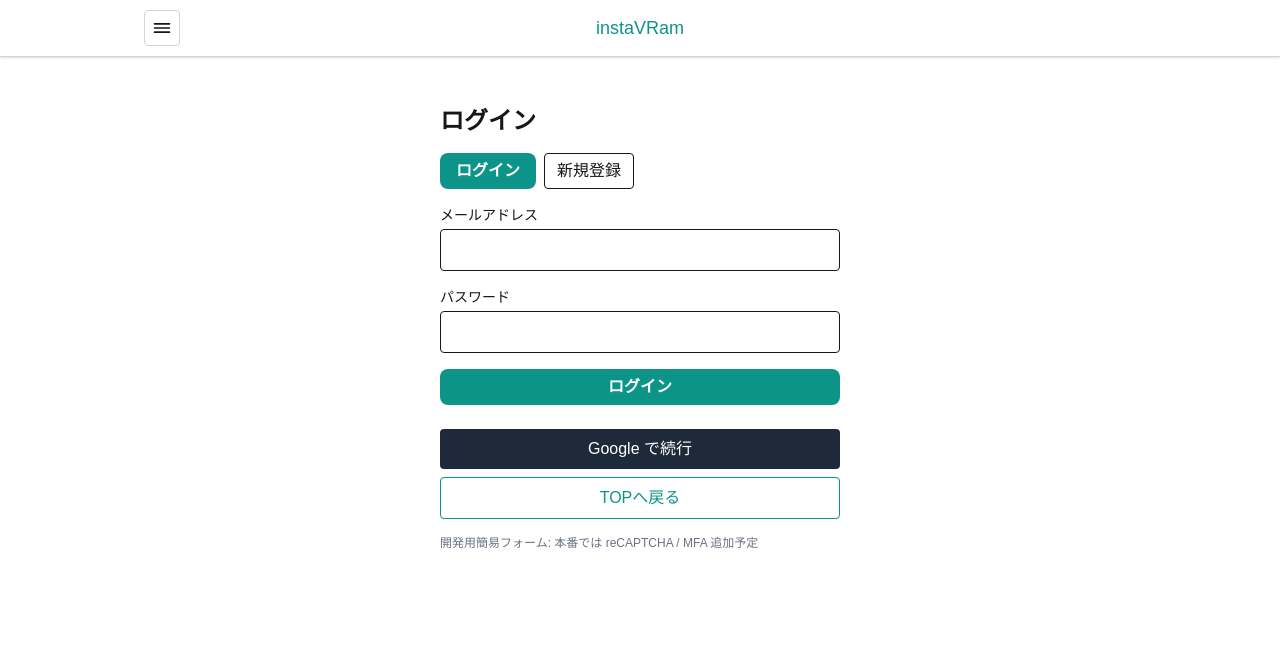
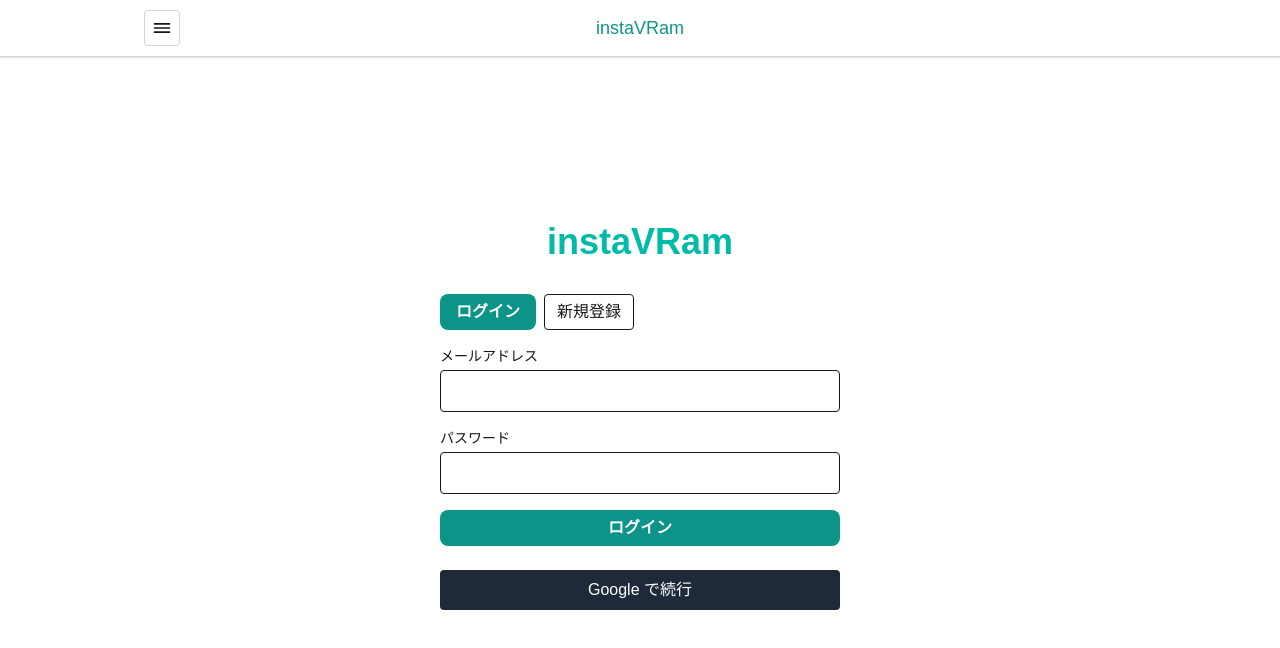
Before and after one commit to bardblue0821/instavram, a Next.js app: page /login in a window 1280 px wide. Shown: the top 648 px of the page. Built offline with nearby package versions, Linux system fonts and the light colour scheme; no server answers.

Commit message:
Google のみのログイン機能から、メール/パスワード式のログイン機能も復活

```diff
--- a/app/login/page.tsx
+++ b/app/login/page.tsx
@@ -5,21 +5,28 @@ import { auth } from '../../lib/firebase';
 import { ensureUser } from '../../lib/authUser';
 import { GoogleAuthProvider, signInWithPopup, createUserWithEmailAndPassword, signInWithEmailAndPassword, onAuthStateChanged } from 'firebase/auth';
 
+// セキュリティ方針: アカウント存在可否を推測されないため、認証失敗は統一メッセージにまとめる。
+// ただし UI/UX 維持のためフォーマット不正・弱いパスワードなど入力検証系は区別。
 function mapAuthError(code: string): string {
   switch (code) {
-    case 'auth/email-already-in-use':
-      return '既に登録済みのメールアドレスです';
+    // 入力バリデーション系は詳細を返す
     case 'auth/invalid-email':
       return 'メールアドレス形式が正しくありません';
+    case 'auth/weak-password':
+      return 'パスワードは6文字以上にしてください';
+    case 'auth/popup-closed-by-user':
+      return 'ポップアップが閉じられました';
+
+    // 存在可否を悟らせる恐れのあるコード群は統一
+    case 'auth/email-already-in-use':
     case 'auth/user-not-found':
     case 'auth/wrong-password':
-      return 'メールまたはパスワードが違います';
-    case 'auth/weak-password':
-      return 'パスワードが弱すぎます (6文字以上推奨)';
-    case 'auth/popup-closed-by-user':
-      return 'ポップアップが閉じられました';
+    case 'auth/invalid-login-credentials':
+    case 'auth/invalid-credential':
+    case 'auth/too-many-requests': // レート制限も詳細非表示
+      return '認証に失敗しました';
     default:
-      return `エラー: ${code}`;
+      return '認証に失敗しました';
   }
 }
 
@@ -95,8 +102,9 @@ export default function LoginPage() {
   }
 
   return (
-    <div className="max-w-md mx-auto p-6">
-      <h1 className="text-2xl font-bold mb-4">{mode === 'login' ? 'ログイン' : '新規登録'}</h1>
+    <div className="fixed inset-0 flex items-center justify-center overflow-hidden">
+      <div className="max-w-md w-full mx-auto p-6">
+      <h1 className="text-4xl font-bold my-8 text-teal-500 text-center">instaVRam</h1>
       <div className="flex gap-2 mb-4">
         <button
         className={`${mode === 'login' ? 'btn-accent' : 'px-3 py-1 rounded border'} transition-colors`}
@@ -148,13 +156,8 @@ export default function LoginPage() {
         className="w-full bg-gray-800 text-white rounded py-2 disabled:opacity-50"
         disabled={loading}
         >{loading ? '...' : 'Google で続行'}</button>
-        <button
-          onClick={() => router.push('/')}
-          className="w-full border rounded py-2 link-accent"
-          disabled={loading}
-        >TOPへ戻る</button>
       </div>
-      <p className="mt-4 text-xs text-gray-500">開発用簡易フォーム: 本番では reCAPTCHA / MFA 追加予定</p>
+      </div>
     </div>
   );
 }
```
Lines whose indentation alone changed are shown as unchanged.
